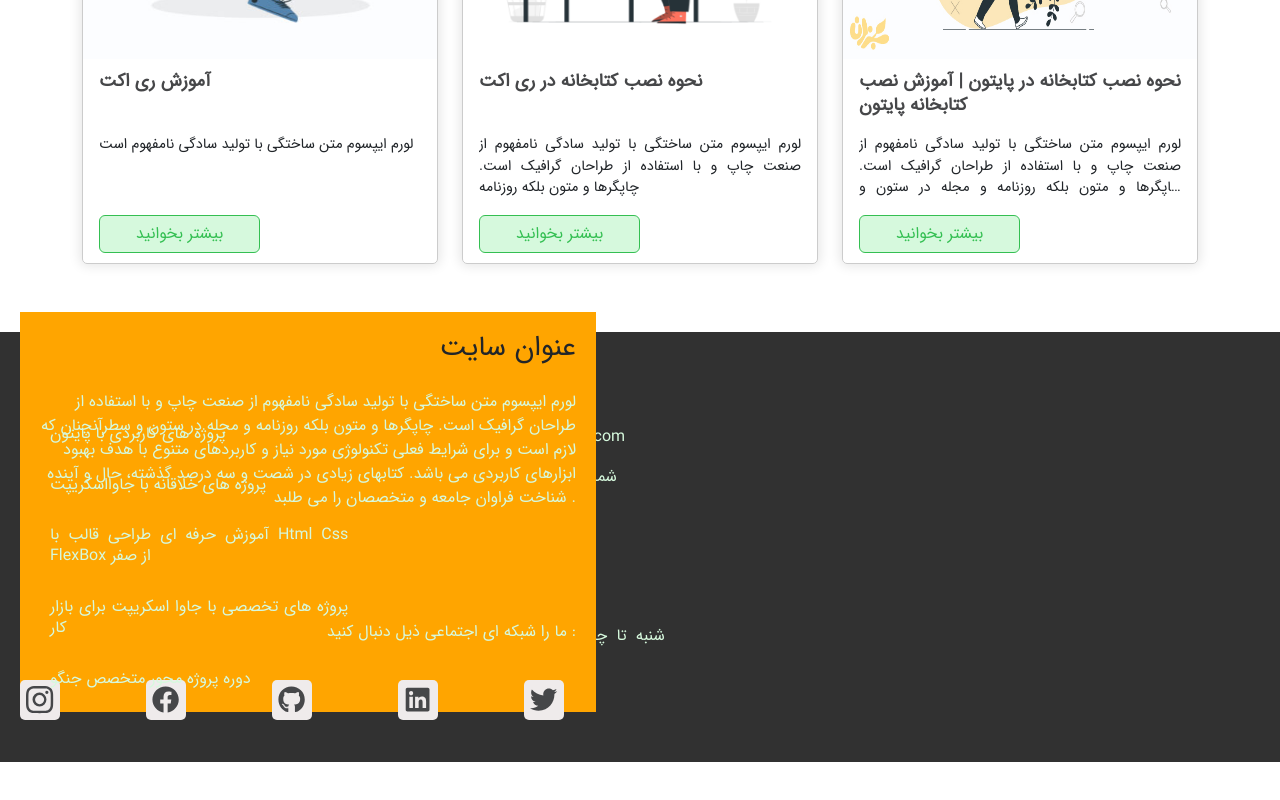
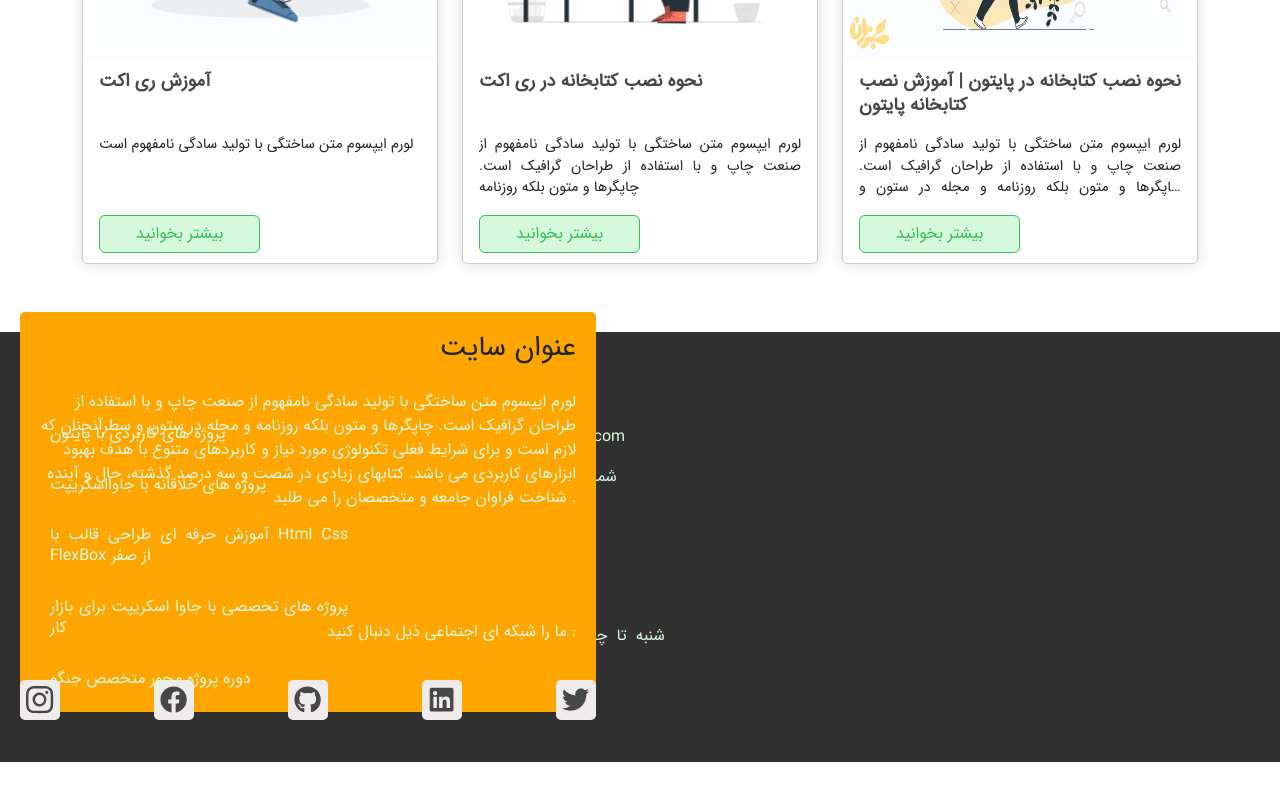
Before and after one commit to soheil-tehi/E-commerce, a React (Create React App) app: page / in a window 1280 px wide. Shown: the part 1496-2296 px from the top of the page. Built offline with nearby package versions, Linux system fonts and the light colour scheme; the HTML template or start-up script is replaced by a standard one.

Commit message:
REFACTOR: Change Footer desc css

```diff
--- a/src/Components/Footer/footer.css
+++ b/src/Components/Footer/footer.css
@@ -19,6 +19,7 @@
     left: 20px;
     top: -20px;
     text-align: right;
+    border-radius: 5px;
 }
 
 .footer-desc p {
@@ -33,6 +34,7 @@
     position: absolute;
     right: 0;
     top: 90%;
+    padding: 0;
 }
 
 .footer-desc ul li a {
```
